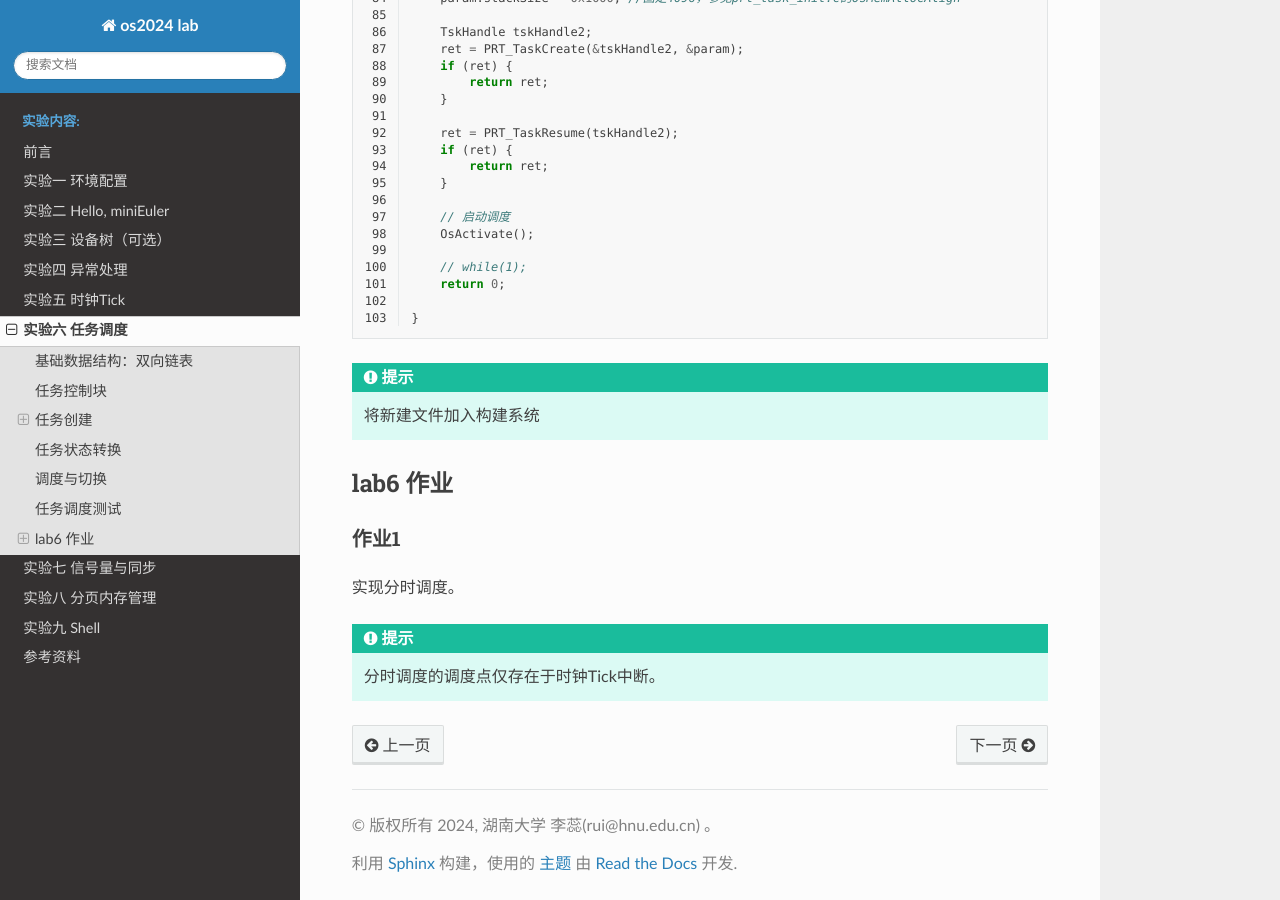
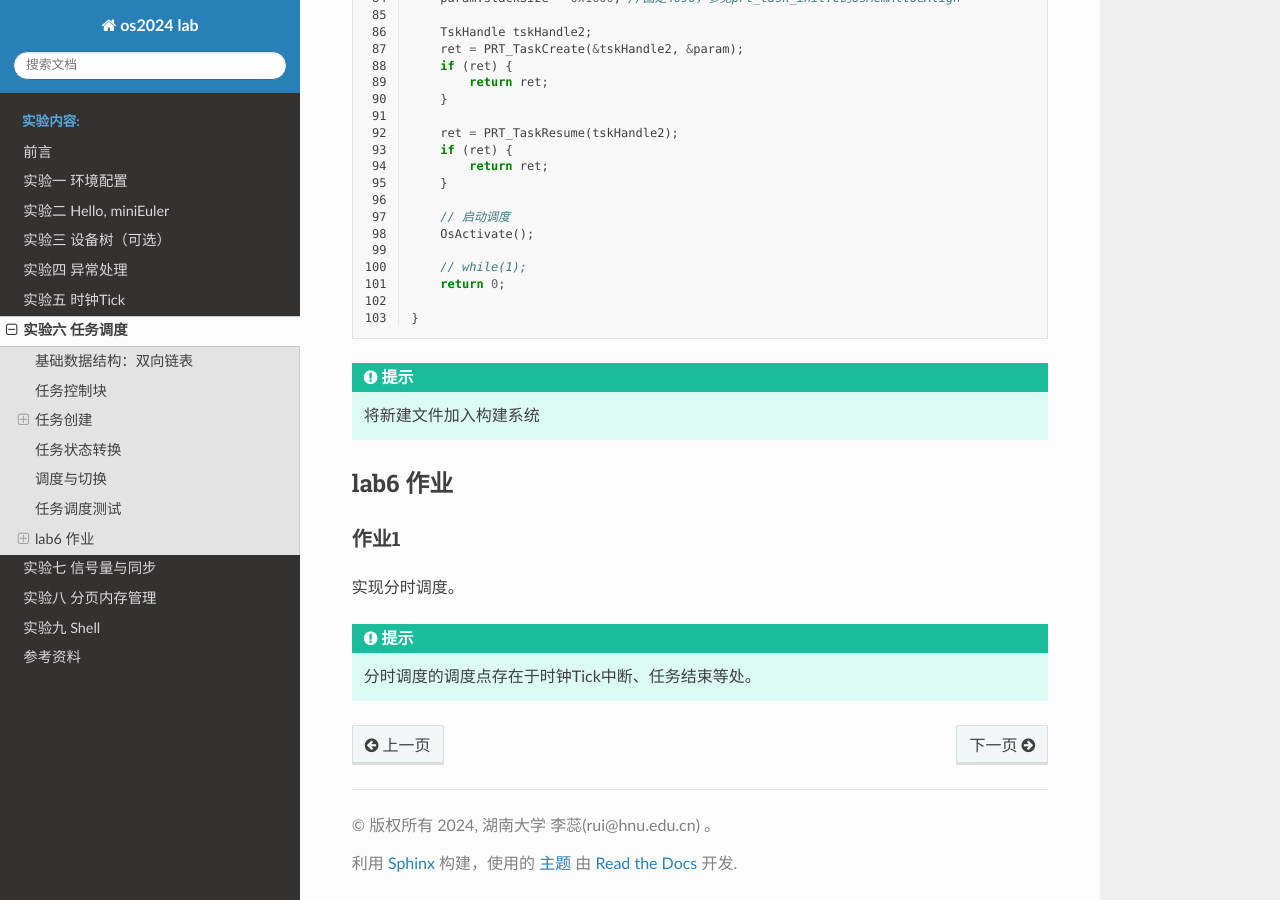
Before and after one commit to ruiatgithub/os2024, a Sphinx documentation site: the page built from source/lab6/index.rst, in a window 1280 px wide and 900 px high, scrolled down 21734 px. Built offline with Sphinx 7.4.7 and the Read the Docs theme 2.0.0, drawn with Linux system fonts in a browser that asks for light colours; pages that are not in the unit, such as notebooks, are missing from menus.

Commit message:
Initial commit

```diff
--- a/source/lab6/index.rst
+++ b/source/lab6/index.rst
@@ -1254,4 +1254,4 @@ lab6 作业
 
 实现分时调度。
 
-.. hint:: 分时调度的调度点仅存在于时钟Tick中断。
+.. hint:: 分时调度的调度点存在于时钟Tick中断、任务结束等处。
```
